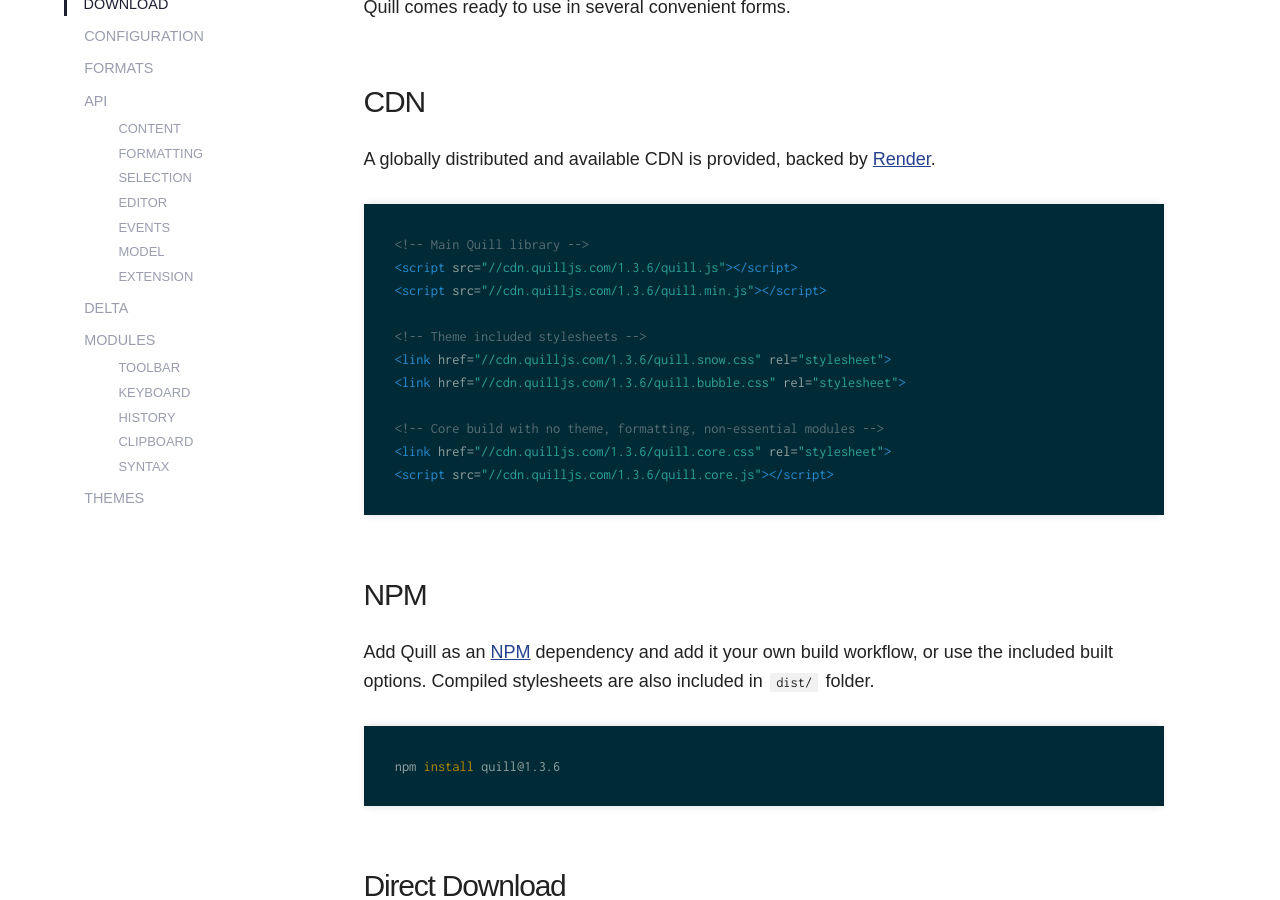
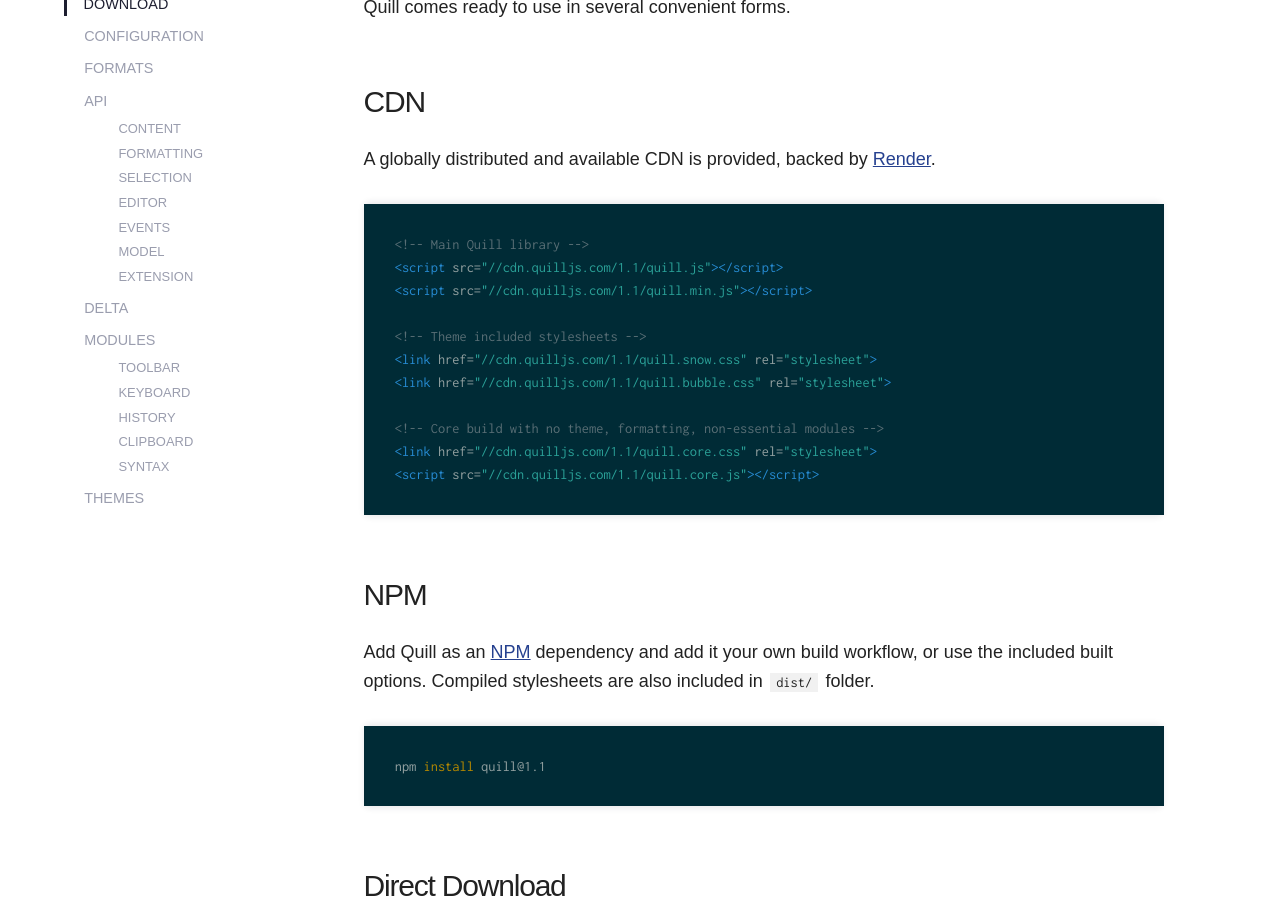
Before and after one commit to anandogc/fftk, a Jekyll site: the page built from docs/docs/download.md, in a window 1280 px wide and 900 px high, scrolled down 394 px. Built offline with Jekyll 4.4.1, drawn with Linux system fonts in a browser that asks for light colours; nearby versions of some CDN libraries; some web fonts are replaced; comment, search, counter and statistics services are not loaded; part of the change alters nothing that is shown; some of the changed text lies outside the part shown.

```diff
--- a/docs/_config.yml
+++ b/docs/_config.yml
@@ -1,6 +1,6 @@
-name: Quill - Your powerful rich text editor
-description: Quill is a free, open source WYSIWYG editor built for the modern web. Completely customize it for any need with its modular architecture and expressive API.
-timezone: America/Los_Angeles
+name: FFTK - A versatile parallel FFT Library
+description: FFTK is an open-source free parallel Fast Fourier Transform library.
+timezone: Asia/Kolkata
 markdown: kramdown
 highlighter: rouge
 kramdown:
@@ -9,10 +9,7 @@ plugins:
   - jekyll-sitemap
   - jekyll-redirect-from
   - jekyll-feed
-version: 1.3.6
-cdn: //cdn.quilljs.com/
-github: https://github.com/quilljs/quill/tree/develop/docs
-quill: quill.min.js
+version: 1.1
+github: https://github.com/anandogc/fftk
 highlightjs: //cdnjs.cloudflare.com/ajax/libs/highlight.js/9.12.0
 katex: //cdnjs.cloudflare.com/ajax/libs/KaTeX/0.7.1
-url: https://quilljs.com
```
